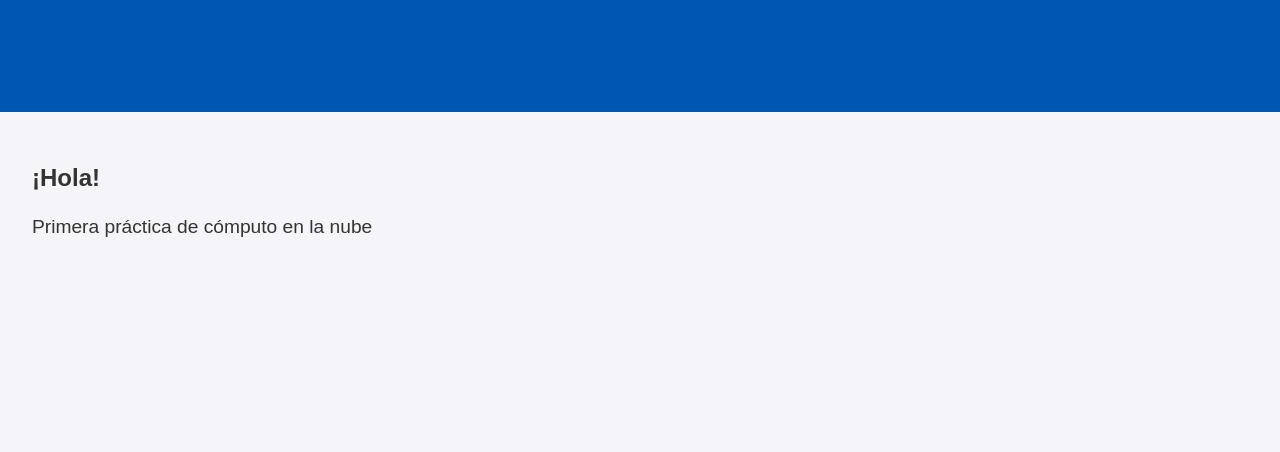
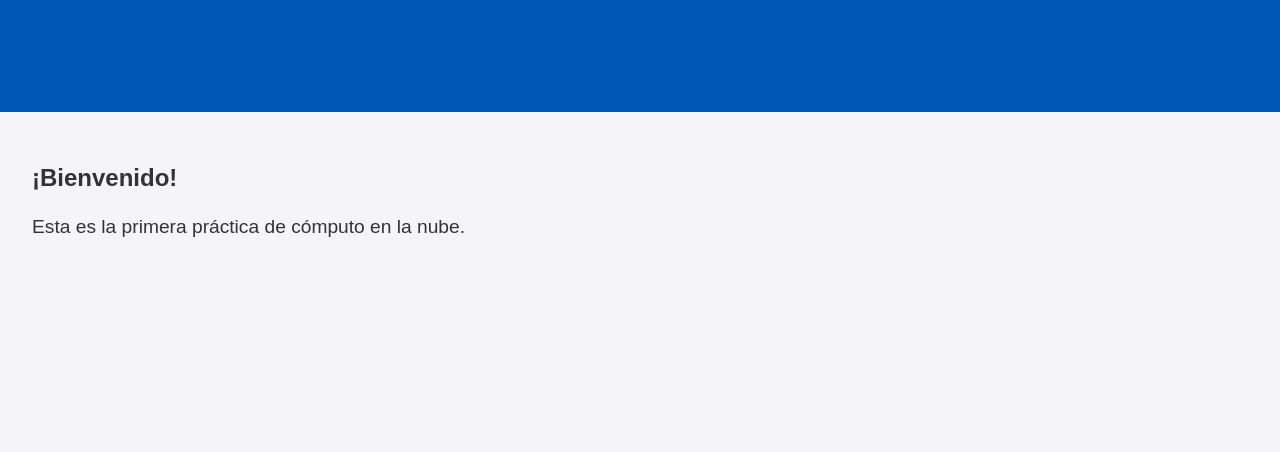
Before and after one commit to M0nkeyroger/Practica1-Nube, a PHP site: page / in a window 1280 px wide. Shown: the top 452 px of the page. Run offline with PHP 8.4, Linux system fonts and the light colour scheme.

Commit message:
Update index.php

```diff
--- a/index.php
+++ b/index.php
@@ -44,8 +44,8 @@
     <h1>Unitec - Cómputo en la Nube</h1>
   </header>
   <main>
-    <h2>¡Hola!</h2>
-    <p>Primera práctica de cómputo en la nube</p>
+    <h2>¡Bienvenido!</h2>
+    <p>Esta es la primera práctica de cómputo en la nube.</p>
   </main>
   <footer>
     <p>&copy; 2024 Unitec. Todos los derechos reservados.</p>
```
